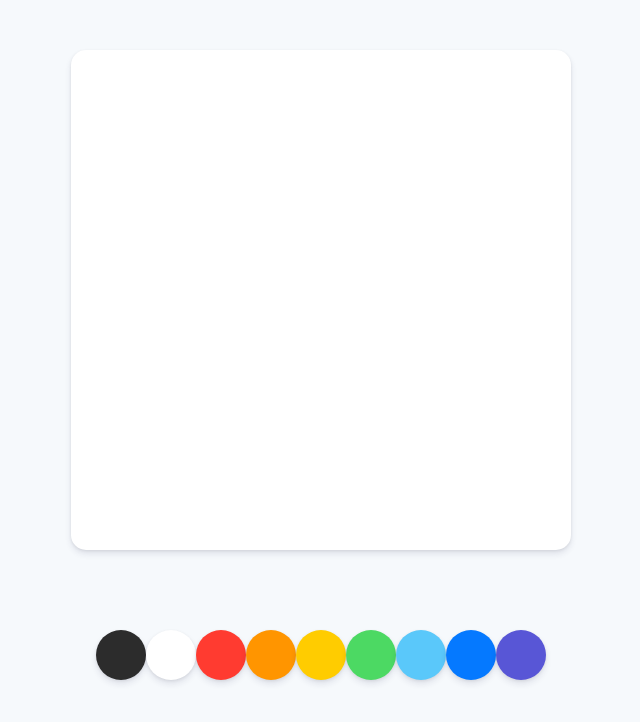
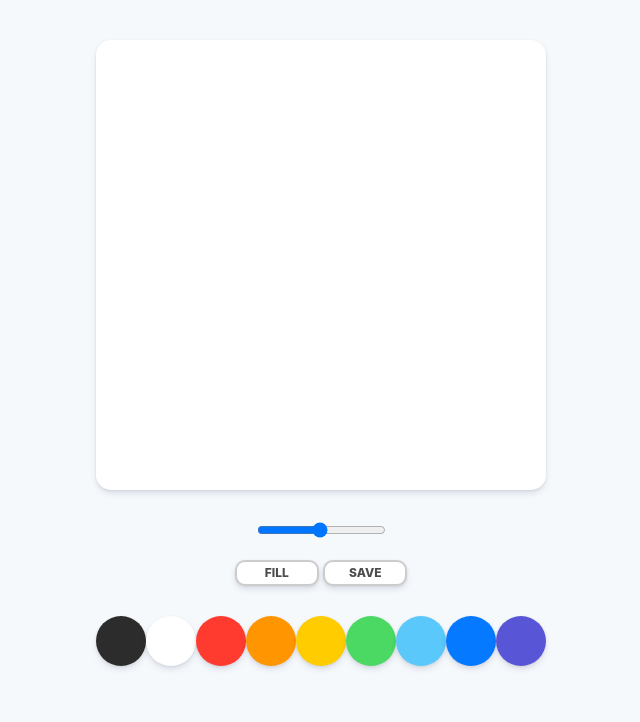
Before and after one commit to defrostingk/211217-paintjs, a plain HTML site: page index.html in a window 1280 px wide. Shown: the whole page, without its empty margins (319-959 px from the left). Drawn offline with Linux system fonts and the light colour scheme.

Commit message:
#1.2 Styles part Two

```diff
--- a/index.html
+++ b/index.html
@@ -10,6 +10,20 @@
   <body>
     <canvas id="jsCanvas" class="canvas"></canvas>
     <div class="controls">
+      <div class="controls__range">
+        <input
+          type="range"
+          id="jsRange"
+          min="0.1"
+          max="5.0"
+          value="2.5"
+          step="0.1"
+        />
+      </div>
+      <div class="controls__btns">
+        <button id="jsMode">Fill</button>
+        <button id="jsSave">Save</button>
+      </div>
       <div class="controls__colors" id="jsColors">
         <div class="controls__color" style="background-color: #2c2c2c"></div>
         <div class="controls__color" style="background-color: white"></div>
--- a/styles.css
+++ b/styles.css
@@ -1,4 +1,5 @@
 @import "reset.css";
+@import "variables.css";
 
 body {
   background-color: #f6f9fc;
@@ -7,19 +8,46 @@ body {
   display: flex;
   flex-direction: column;
   align-items: center;
-  padding-top: 50px;
+  padding: 40px 0px;
 }
 
 .canvas {
-  width: 500px;
-  height: 500px;
+  width: 450px;
+  height: 450px;
   background-color: white;
   border-radius: 15px;
-  box-shadow: 0 4px 6px rgba(50, 50, 93, 0.11), 0 1px 3px rgba(0, 0, 0, 0.08);
+  box-shadow: var(--box-shadow);
 }
 
 .controls {
-  margin-top: 80px;
+  margin-top: 30px;
+  display: flex;
+  flex-direction: column;
+  align-items: center;
+}
+
+.controls .controls__btns {
+  margin-bottom: 30px;
+}
+
+.controls__btns button {
+  all: unset;
+  cursor: pointer;
+  background-color: white;
+  padding: 5px 0px;
+  width: 80px;
+  text-align: center;
+  border-radius: 10px;
+  box-shadow: var(--box-shadow);
+  border: 2px solid rgba(0, 0, 0, 0.2);
+  color: rgba(0, 0, 0, 0.7);
+  text-transform: uppercase;
+  font-weight: 800;
+  font-size: 12px;
+}
+
+.controls__btns button:active {
+  transform: scale(0.98);
 }
 
 .controls .controls__colors {
@@ -31,5 +59,9 @@ body {
   height: 50px;
   border-radius: 25px;
   cursor: pointer;
-  box-shadow: 0 4px 6px rgba(50, 50, 93, 0.11), 0 1px 3px rgba(0, 0, 0, 0.08);
+  box-shadow: var(--box-shadow);
 }
+
+.controls .controls__range {
+  margin-bottom: 20px;
+}
--- /dev/null
+++ b/variables.css
@@ -0,0 +1,3 @@
+:root {
+  --box-shadow: 0 4px 6px rgba(50, 50, 93, 0.11), 0 1px 3px rgba(0, 0, 0, 0.08);
+}
```
